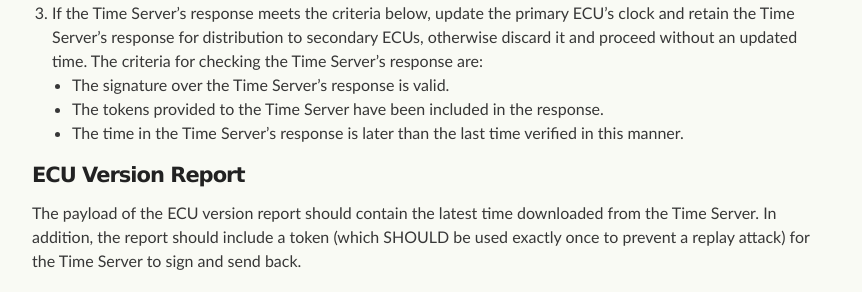
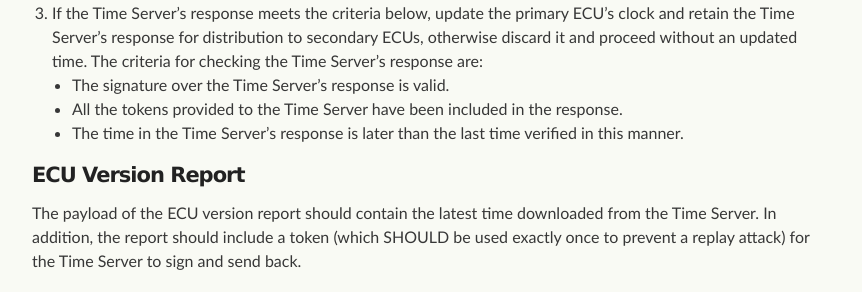
Before and after one commit to uptane/deployment-considerations, a Jekyll site: the page built from repositories.md, in a window 1280 px wide and 900 px high, scrolled down 1516 px. Shown: the part 161-453 px from the top of the window, without its empty margins (208-1070 px from the left). Built offline with Jekyll 4.4.1, drawn with Linux system fonts in a browser that asks for light colours; our own code applies the rules of GitHub Pages for plain Markdown files.

Commit message:
Update repositories.md
Co-Authored-By: Trishank K Kuppusamy <33133073+trishankatdatadog@users.noreply.github.com>

```diff
--- a/repositories.md
+++ b/repositories.md
@@ -44,7 +44,7 @@ If the Time Server is implemented, the primary is CONDITIONALLY REQUIRED to use
 2. Send the list of tokens to the Time Server to fetch the current time. The time server responds as described in [Time Server](#time_server), providing a cryptographic attestation of the last known time.
 3. If the Time Server's response meets the criteria below, update the primary ECU's clock and retain the Time Server's response for distribution to secondary ECUs, otherwise discard it and proceed without an updated time.  The criteria for checking the Time Server's response are:
   - The signature over the Time Server's response is valid.
-  - The tokens provided to the Time Server have been included in the response.
+  - All the tokens provided to the Time Server have been included in the response.
   - The time in the Time Server's response is later than the last time verified in this manner.
 
 #### ECU Version Report
```
